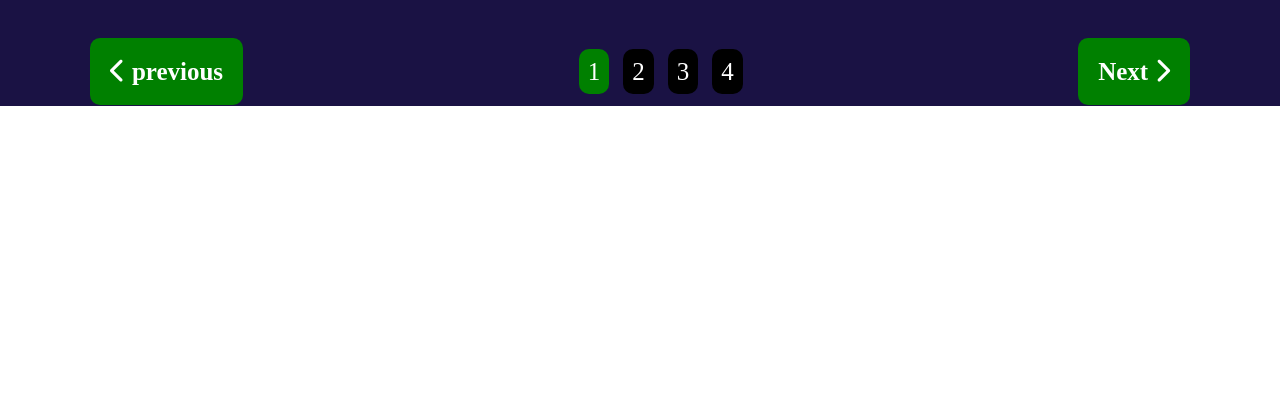
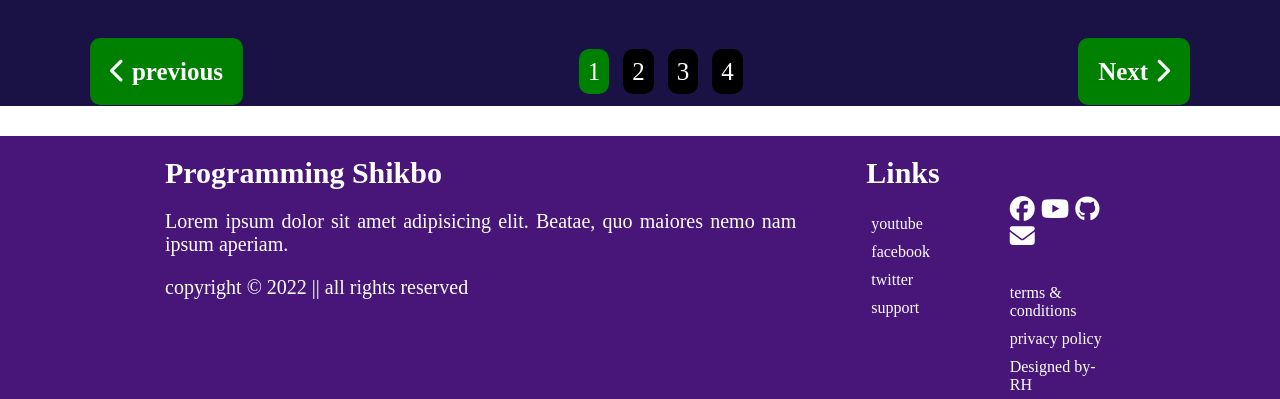
Before and after one commit to robinhossain123/second-web, a plain HTML site: page index.html in a window 1280 px wide. Shown: the part 1739-2138 px from the top of the page. Before the commit the page ends 1845 px from the top, so only its background shows below. Drawn offline with Linux system fonts and the light colour scheme; files whose address does not match are found by name.

Commit message:
five commit

```diff
--- a/index.html
+++ b/index.html
@@ -171,5 +171,39 @@
 
    </div>
     </main>
+
+<footer>
+    <div class="footer-iteam-parent">
+
+          <div class="footer-firstiteam">
+<h3>Programming Shikbo</h3>
+         <p >Lorem ipsum dolor sit amet adipisicing elit. Beatae, quo maiores nemo nam ipsum aperiam.</p>
+         <p>copyright &copy; 2022 || all rights reserved
+         </p>
+          </div>
+
+          <div class="footer-seciteam">
+<h3> Links</h3>
+     <p><a href="">youtube</a></p>
+     <p><a href="">facebook</a></p>
+     <p><a href="">twitter</a></p>
+     <p><a href="">support</a></p>
+          </div>
+
+          <div class="footer-thirditeam">
+<div>
+    <a href=""><i class="fab fa-facebook"></i></a>
+    <a href=""><i class="fab fa-youtube"></i></a>
+    <a href=""><i class="fab fa-github"></i></a>
+    <a href=""><i class="fas fa-envelope"></i></a>
+</div>
+<p>terms & conditions</p>
+<p>privacy policy</p>
+<p>Designed by-RH</p>
+          </div>
+    </div>
+</footer>
+
+
 </body>
 </html>
--- a/style.css
+++ b/style.css
@@ -109,6 +109,9 @@ main{
     margin-top: 60px;
 
 }
+main{
+    margin-bottom: 30px;
+}
 .single-iteam{
     height: 300px;
 }
@@ -156,3 +159,51 @@ main{
 .previous-next-parent  div a:first-child{
 background-color: green;
 }
+
+footer{
+    background-color: rgb(72, 21, 120);
+}
+
+.footer-iteam-parent{
+    width: 950px;
+    margin: auto;
+    display: flex;
+    justify-content: space-between;
+  grid-gap: 70px;
+   color: white;
+}
+.footer-firstiteam h3{
+    font-size: 30px;
+    margin: 20px 0;
+}
+.footer-firstiteam:first-child p {
+       font-size: 20px;
+       margin-bottom: 20px;
+       text-align: justify;
+
+}
+.footer-seciteam h3{
+    font-size: 30px;
+    margin: 20px 0;
+}
+.footer-seciteam a{
+    text-decoration: none;
+    color: white;
+
+}
+.footer-seciteam p{
+    padding: 5px;
+}
+.footer-thirditeam div{
+    font-size: 25px;
+    margin-top: 30px;
+    padding: 30px 0;
+}
+.footer-thirditeam a{
+    text-decoration: none;
+    color: white;
+
+}
+.footer-thirditeam p{
+    padding: 5px 0;
+}
```
